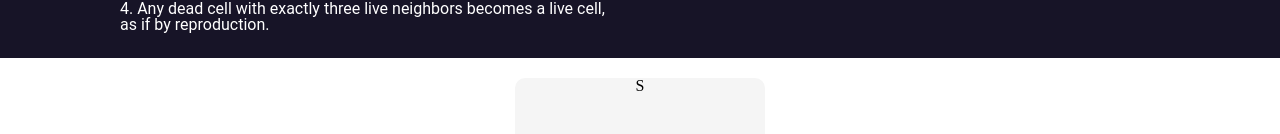
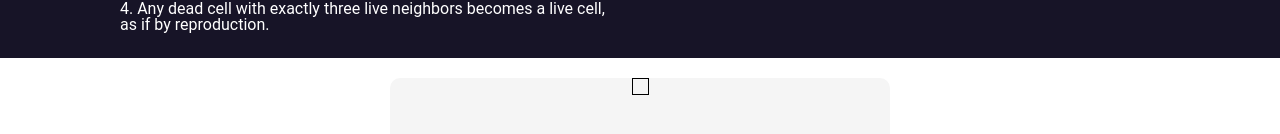
Before and after one commit to bloominstituteoftechnology/CS-Build-Week-1, a React (Create React App) app in the folder gameoflife/: page / in a window 1280 px wide. Shown: the part 280-414 px from the top of the page. Built offline with nearby package versions, Linux system fonts and the light colour scheme; the HTML template or start-up script is replaced by a standard one.

Commit message:
fixed square bug

```diff
--- a/gameoflife/src/App.css
+++ b/gameoflife/src/App.css
@@ -95,8 +95,8 @@ table {
 
 .grid-container {
   margin: 20px auto;
-  width: 250px;
-  height: 250px;
+  width: 500px;
+  height: 500px;
   background-color: #F5F5F5;
   display: flex;
   justify-content: center;
@@ -105,9 +105,10 @@ table {
 }
 
 .square {
+  width: 15px;
   height: 15px;
-  width: 15px;
-  border: .5px solid black;
+  border: 1px solid black;
+  flex-wrap: wrap;
 }
 
 
--- a/gameoflife/src/components/gridContainer.js
+++ b/gameoflife/src/components/gridContainer.js
@@ -1,13 +1,13 @@
-import React, { Component } from 'react';
-import Square from './square';
+import React, { Component } from "react";
+import Square from "./square";
 
 const GridContainer = () => {
-    return (
+  return (
+    <div className="grid-container">
+      <Square />
 
-        <div className="grid-container">
-            <Square/>
-        </div>
-    )
-    }
+    </div>
+  );
+};
 
 export default GridContainer;
--- a/gameoflife/src/components/square.js
+++ b/gameoflife/src/components/square.js
@@ -5,9 +5,7 @@ class Square extends Component {
     square: false
   };
   render() {
-    return (
-    <div className="sqaure">S </div>
-    );
+    return <div className="square" />;
   }
 }
 
```
Also changed, not shown: gameoflife/src/App.js (line endings or trailing spaces).
